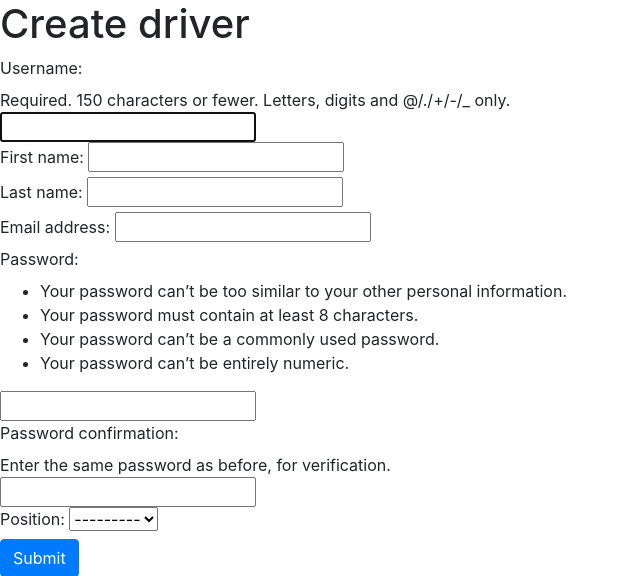
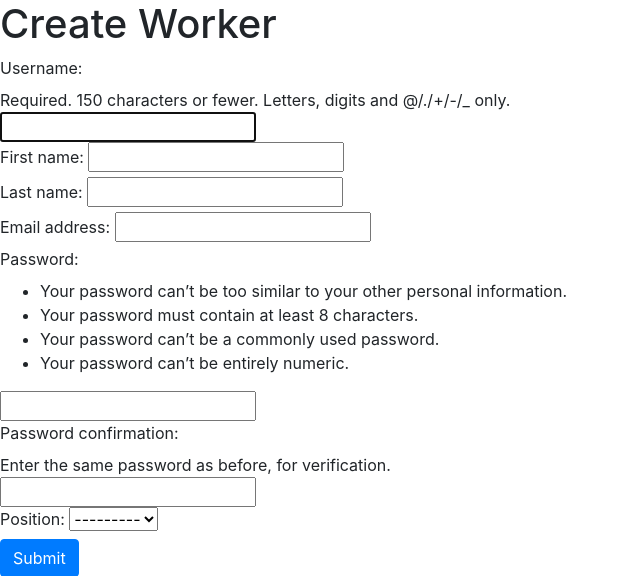
Before and after one commit to mrve4nick/task_manger_project, a Django app: page /board/workers/create/ in a window 1280 px wide. Shown: the top 576 px of the page, without its empty margins (0-640 px from the left). Run offline with Django 5.2, Linux system fonts and the light colour scheme; data comes from the database, SQL or seed files in the repository.

Commit message:
Fix 'create driver' to 'create worker'

```diff
--- a/templates/board/worker_form.html
+++ b/templates/board/worker_form.html
@@ -1,7 +1,7 @@
 {% extends "base.html" %}
 
 {% block content %}
-  <h1>Create driver</h1>
+  <h1>Create Worker</h1>
   <form action="" method="post">
     {% csrf_token %}
     {{ form }}
```
